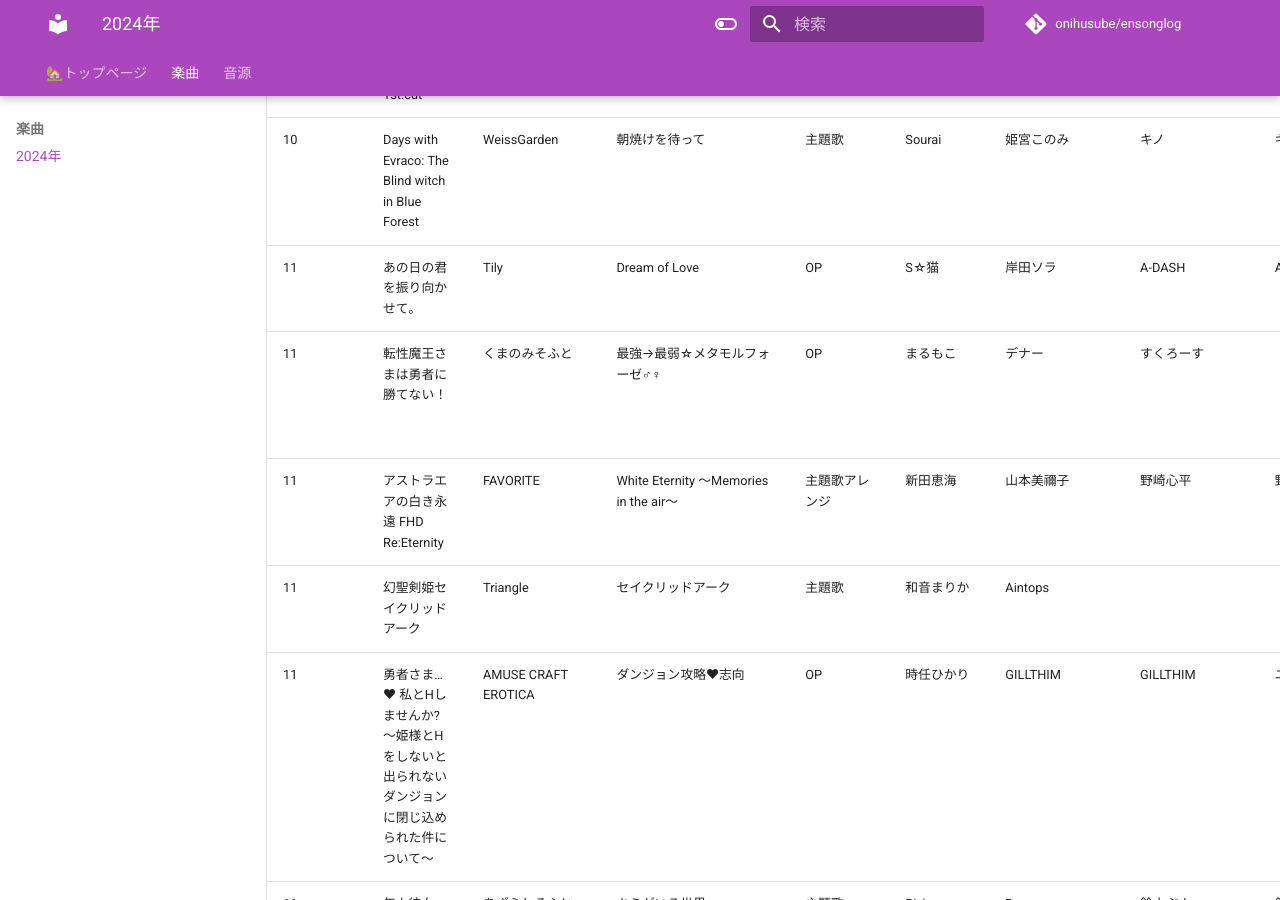
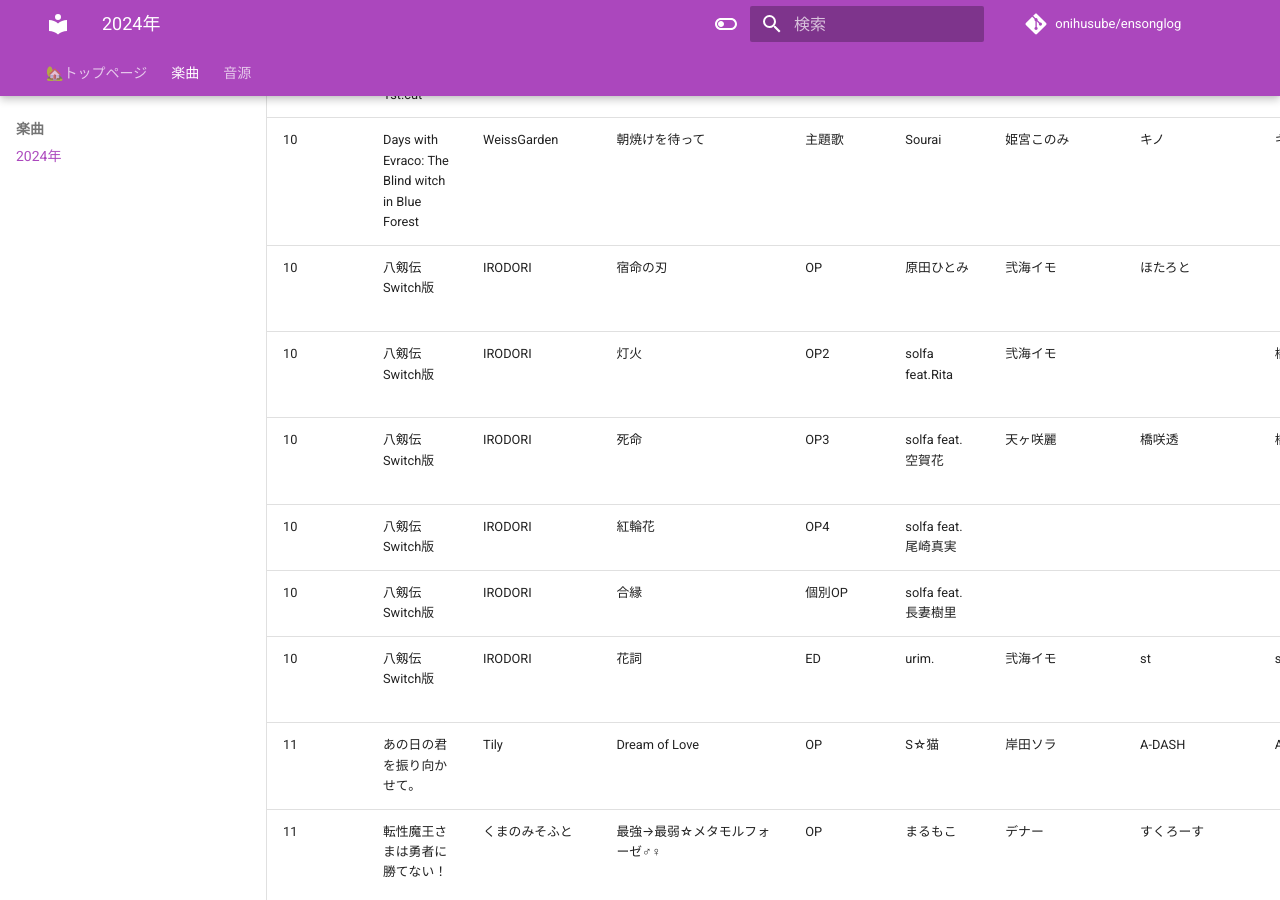
Before and after one commit to onihusube/ensonglog, an MkDocs documentation site: the page built from docs/2024/楽曲.md, in a window 1280 px wide and 900 px high, scrolled down 18875 px. Built offline with MkDocs 1.6.1 and Material for MkDocs 9.7.7, drawn with Linux system fonts in a browser that asks for light colours; comment, search, counter and statistics services are not loaded; some of the changed text lies outside the part shown.

Commit message:
八剱伝関連

```diff
--- a/docs/2024/楽曲.md
+++ b/docs/2024/楽曲.md
@@ -10,9 +10,9 @@ hide:
 | 1 | 神楽創世記-久遠- | でぼの巣製作所 | 火華神楽 | OP | 榊原ゆい | ハラユカ。 from STRIKERS | 西坂恭平 from STRIKERS | 西坂恭平 from STRIKERS | |
 | 1 | 恋にはあまえが必要です ～もっとあまえるだけミニファンディスク | HOOKSOFT | もあもあスウィート | OP | 久野藍 | 永原さくら | A-DASH | A-DASH | ゲームディスク |
 | 1 | 八剱伝 | IRODORI | 宿命の刃 | OP | 原田ひとみ | 弐海イモ | ほたろと | | 豪華特装版特典「主題歌＆ED曲マキシシングルCD」 |
-| 1 | 八剱伝 | IRODORI | 蒼乃むすび | OP | solfa feat.蒼乃むすび | 天ヶ咲麗 | 橋咲透 | 橋咲透 | 豪華特装版特典「主題歌＆ED曲マキシシングルCD」 |
-| 1 | 八剱伝 | IRODORI | Rita | OP | solfa feat.Rita | | | 橋咲透 | 豪華特装版特典「主題歌＆ED曲マキシシングルCD」 |
-| 1 | 八剱伝 | IRODORI | 逢真井もこ | ED | | 弐海イモ | st | | 豪華特装版特典「主題歌＆ED曲マキシシングルCD」 |
+| 1 | 八剱伝 | IRODORI | 灯火 | OP2 | solfa feat.Rita | 弐海イモ | | 橋咲透 | 豪華特装版特典「主題歌＆ED曲マキシシングルCD」 |
+| 1 | 八剱伝 | IRODORI | 死命 | OP3 | solfa feat.蒼乃むすび | 天ヶ咲麗 | 橋咲透 | 橋咲透 | 豪華特装版特典「主題歌＆ED曲マキシシングルCD」 |
+| 1 | 八剱伝 | IRODORI | 花詞 | ED | 逢真井もこ | 弐海イモ | st | st | 豪華特装版特典「主題歌＆ED曲マキシシングルCD」 |
 | 1 | 僕の好きな人の好きな人は、女装した僕でした | ensembleSWEET | COMPLEX×SYNERGY | OP | 榊原ゆい | 仲村芽衣子 | 丸山公詳 | 奥田友幸 | 豪華版特典ダウンロードサントラ |
 | 1 | 僕の好きな人の好きな人は、女装した僕でした | ensemble SWEET | Just like rain | ED | 榊原ゆい | 仲村芽衣子 | 丸山公詳 | 奥田友幸 | 豪華版特典ダウンロードサントラ |
 | 1 | 僕の好きな人の好きな人は、女装した僕でした | ensemble SWEET | Once again | ED2 | 河奈ナミ | 仲村芽衣子 | 丸山公詳 | | 豪華版特典ダウンロードサントラ |
@@ -173,6 +173,12 @@ hide:
 | 10 | オトメ世界の歩き方 | Orthros | 華嵐 | 主題歌 | 片桐ユイ（CV：歩サラ）、姫乃アカリ（CV：松岡侑里）、守屋ミク（CV：逢真井もこ） | 綺良雪 | 水城新人 | 水城新人 | | |
 | 10 | プトリカ 1st.cut | トトメトリ | 忘れじの最果て | 主題歌 | nayuta | めと | めと | めと |  |  |
 | 10 | Days with Evraco: The Blind witch in Blue Forest | WeissGarden | 朝焼けを待って | 主題歌 | Sourai | 姫宮このみ | キノ | キノ | [Steam](https://store.steampowered.com/app/3179100/Days_with_Evraco_The_Blind_witch_in_Blue_Forest_Theme_song/) |
+| 10 | 八剱伝 Switch版 | IRODORI | 宿命の刃 | OP | 原田ひとみ | 弐海イモ | ほたろと | | PC版 豪華特装版特典「主題歌＆ED曲マキシシングルCD」 |
+| 10 | 八剱伝 Switch版 | IRODORI | 灯火 | OP2 | solfa feat.Rita | 弐海イモ | | 橋咲透 | PC版 豪華特装版特典「主題歌＆ED曲マキシシングルCD」 |
+| 10 | 八剱伝 Switch版 | IRODORI | 死命 | OP3 | solfa feat.空賀花 | 天ヶ咲麗 | 橋咲透 | 橋咲透 | PC版 豪華特装版特典「主題歌＆ED曲マキシシングルCD」 |
+| 10 | 八剱伝 Switch版 | IRODORI | 紅輪花 | OP4 | solfa feat.尾崎真実 |  |  |  | Switch版 豪華特装版特典 新規歌唱曲CD |
+| 10 | 八剱伝 Switch版 | IRODORI | 合縁 | 個別OP | solfa feat.長妻樹里 |  |  |  | Switch版 豪華特装版特典 新規歌唱曲CD |
+| 10 | 八剱伝 Switch版 | IRODORI | 花詞 | ED | urim. | 弐海イモ | st | st | PC版 豪華特装版特典「主題歌＆ED曲マキシシングルCD」 |
 | 11 | あの日の君を振り向かせて。 | Tily | Dream of Love | OP | S☆猫 | 岸田ソラ | A-DASH | A-DASH | ゲームディスク（初回版） | Guitar：A-DASH</br>Bass：A-DASH |
 | 11 | 転性魔王さまは勇者に勝てない！ | くまのみそふと | 最強→最弱☆メタモルフォーゼ♂♀ | OP | まるもこ | デナー | すくろーす | | [豪華ダウンロード版 期間限定特典](https://www.dlsite.com/pro/work/=/product_id/VJ01002904.html)</br>単体ダウンロード販売（↑の期間終了以降予定） ||
 | 11 | アストラエアの白き永遠 FHD Re:Eternity | FAVORITE | White Eternity ～Memories in the air～ | 主題歌アレンジ | 新田恵海 | 山本美禰子 | 野崎心平 | 野崎心平 | 同梱特典DVD「-10th Memorial Eternity-」 | |
```
Also changed, not shown: template/音源個別.md (+8 -0 lines).
